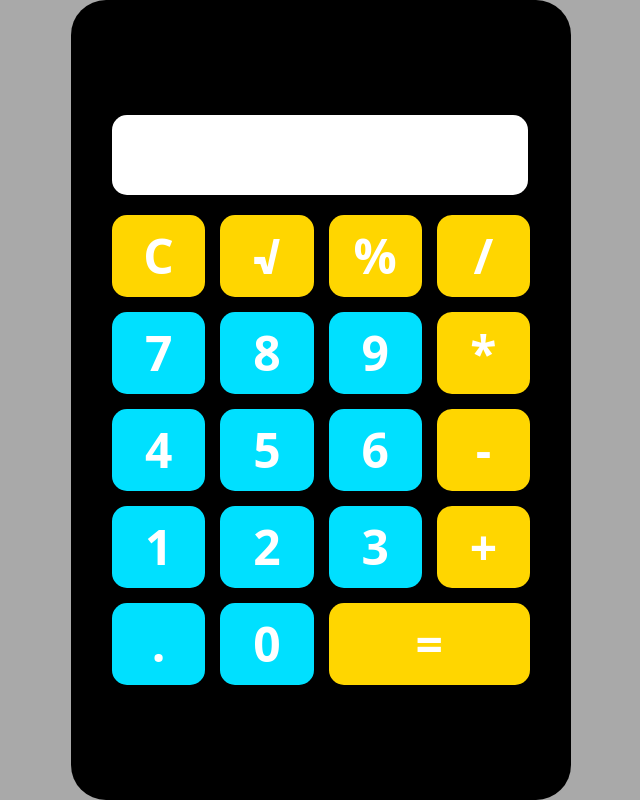
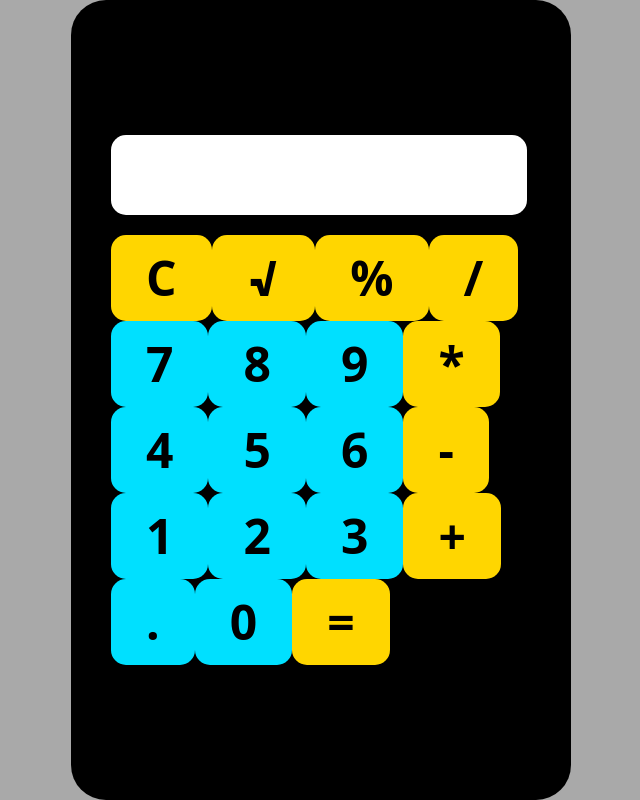
Before and after one commit to hdubey64/PW_internship_app, a React (Create React App) app in the folder calc-master/: page / in a window 1280 px wide. Shown: the whole page, without its empty margins (319-959 px from the left). Built offline with nearby package versions, Linux system fonts and the light colour scheme.

Commit message:
Button Fixed

```diff
--- a/calc-master/src/component/Button/calcyButton.css
+++ b/calc-master/src/component/Button/calcyButton.css
@@ -1,20 +1,10 @@
-.calcy-main {
-   display: grid;
-   grid-template-columns: repeat(4, 1fr);
-   gap: 15px;
-}
-.calcy-button {
-   padding: 5px 25px;
-   border-radius: 15px;
-   text-align: center;
-   font-size: 3rem;
-   font-weight: 900;
-   color: white;
-   border: none;
-}
 .calcy-button:hover {
    opacity: 0.9;
 }
+/* .calcy-button:first-child {
+   grid-column-start: 1;
+   grid-column-end: 3;
+} */
 .calcy-button:last-child {
    grid-column-start: 3;
    grid-column-end: 5;
@@ -25,3 +15,12 @@
 .symbol {
    background-color: #ffd600;
 }
+
+.calcy-button {
+   padding: 7px 35px;
+   border-radius: 15px;
+   font-size: 3rem;
+   font-weight: 900;
+   color: black;
+   border: none;
+}
```
